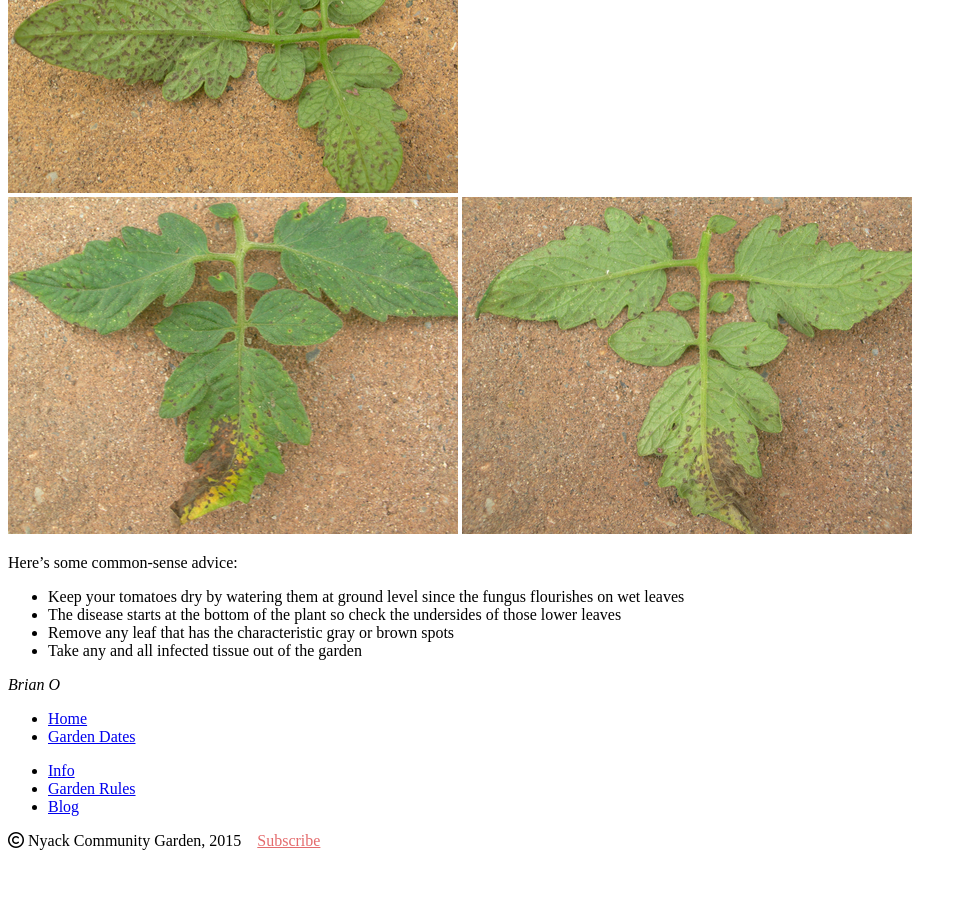
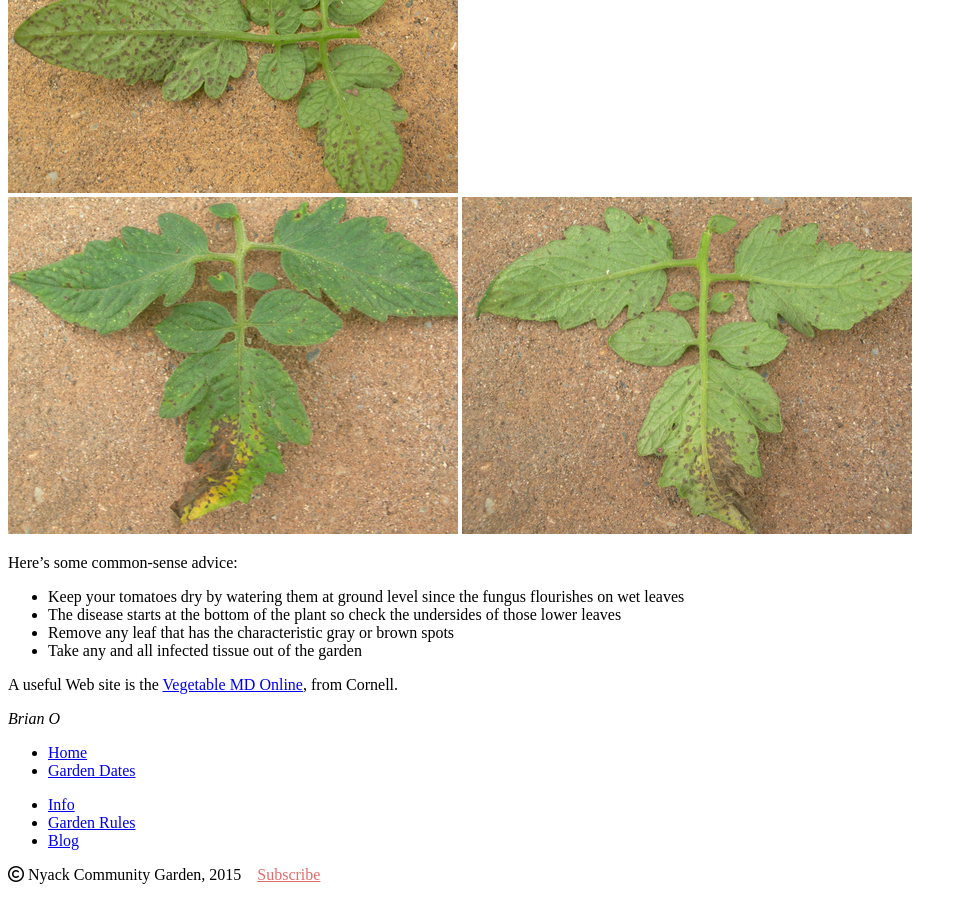
Before and after one commit to bosborne/nyackcommunitygarden, a Jekyll site: the page built from _posts/2012-06-30-what-tomato-disease-is-it.md, in a window 1280 px wide and 900 px high, scrolled down 2023 px. Shown: the whole window, without its empty margins (0-967 px from the left). Built offline with Jekyll 4.4.1, drawn with Linux system fonts in a browser that asks for light colours; nearby versions of some CDN libraries; library files that are not in the unit come from our copies; Markdown is read by kramdown in place of the engine named in the settings; before the commit the page ends 2889 px from its top, so only the background shows below that.

Commit message:
Minor edits

```diff
--- a/_posts/2012-06-30-what-tomato-disease-is-it.md
+++ b/_posts/2012-06-30-what-tomato-disease-is-it.md
@@ -30,4 +30,7 @@ Here's some common-sense advice:
 -   Remove any leaf that has the characteristic gray or brown spots
 -   Take any and all infected tissue out of the garden
 
+A useful Web site is the [Vegetable MD Online](http://vegetablemdonline.ppath.cornell.edu/DiagnosticKeys/TomLeaf/TomLeafKey.html), from Cornell.
+
+
 *Brian O*
```
